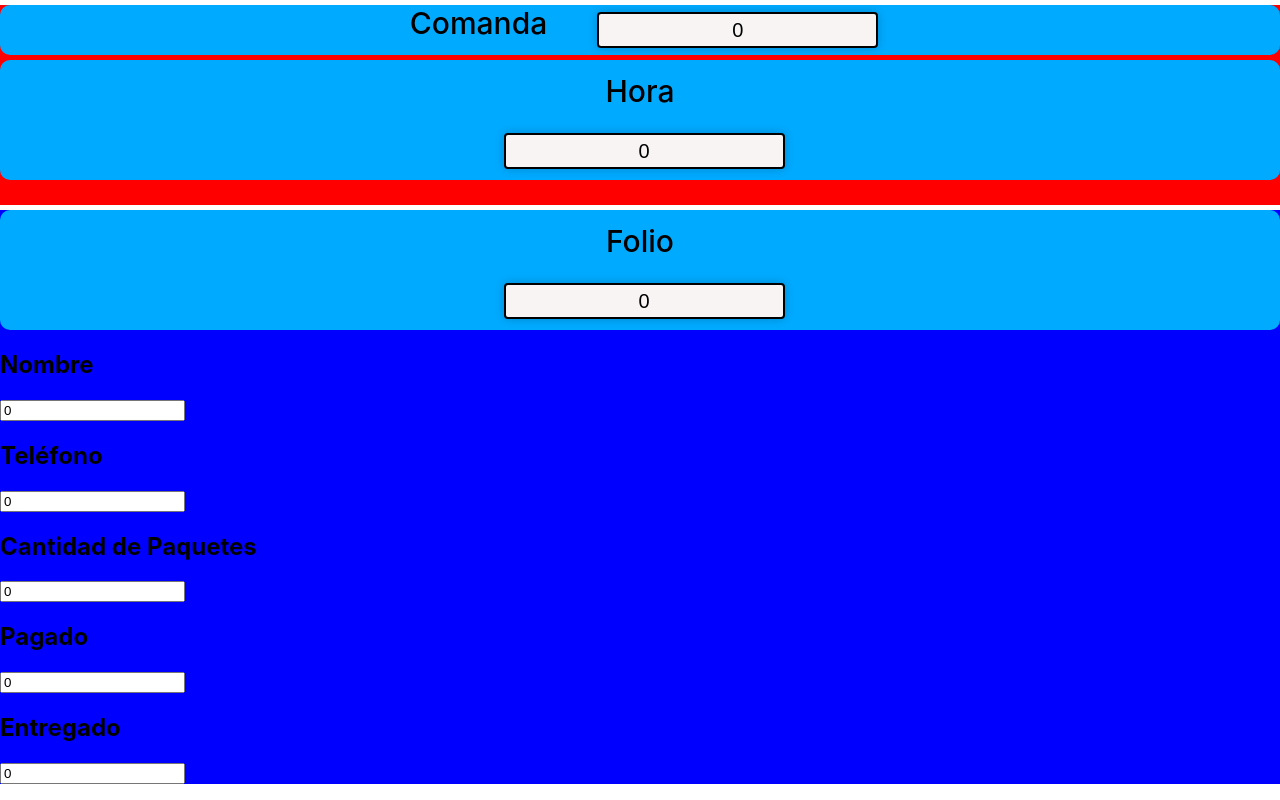
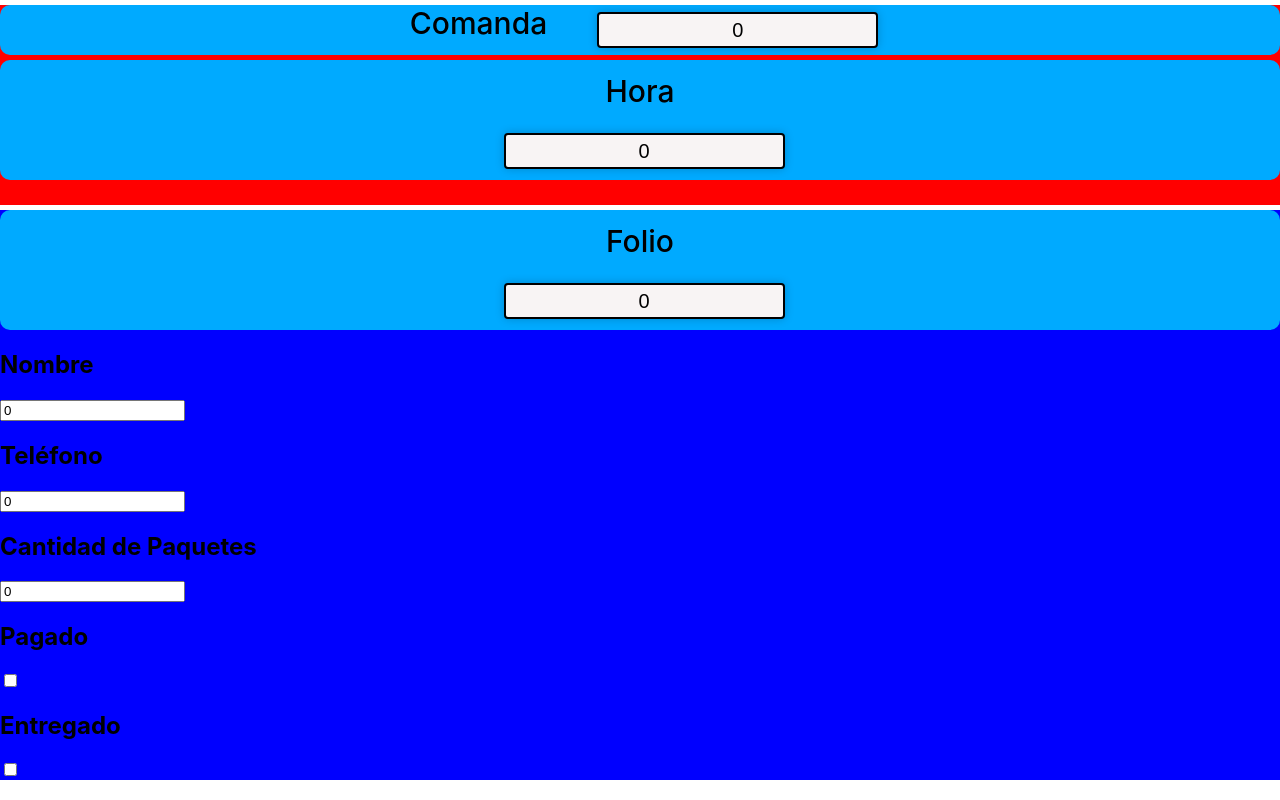
Before and after one commit to TonyNogueron/react-order-system, a React (Create React App) app in the folder order-system-client/: page /form in a window 1280 px wide. Shown: the top 800 px of the page. Built offline with nearby package versions, Linux system fonts and the light colour scheme.

Commit message:
Mods in types

```diff
--- a/order-system-client/src/pages/Formulario/Formulario.js
+++ b/order-system-client/src/pages/Formulario/Formulario.js
@@ -70,13 +70,13 @@ function Formulario(){
                 <div className="Pagado">
                     <h1>Pagado</h1>
                     <div class = "wrapper">
-                        <input type="text" class="num" value={Pagado} placeholder="Ingrese el num. de Pagado." onChange={e=> setPagado(e.target.value)}/>
+                        <input type="checkbox" class="num" value={Pagado} placeholder="Ingrese el num. de Pagado." onChange={e=> setPagado(e.target.value)}/>
                     </div>
                 </div>
                 <div className="Entregado">
                     <h1>Entregado</h1>
                     <div class = "wrapper">
-                        <input type="text" class="num" value={Entregado} placeholder="Ingrese el num. de Entregado." onChange={e=> setEntregado(e.target.value)}/>
+                        <input type="checkbox" class="num" value={Entregado} placeholder="Ingrese el num. de Entregado." onChange={e=> setEntregado(e.target.value)}/>
                     </div>
                 </div>
             </section>
```
